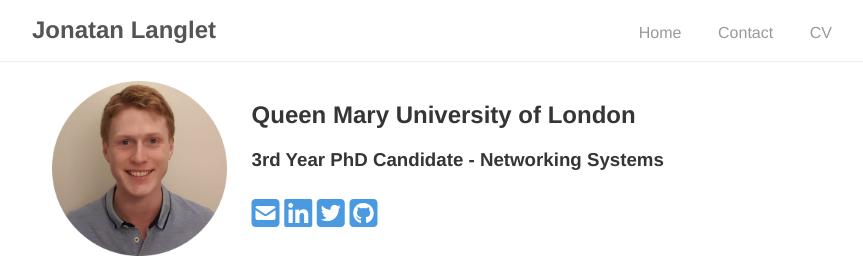
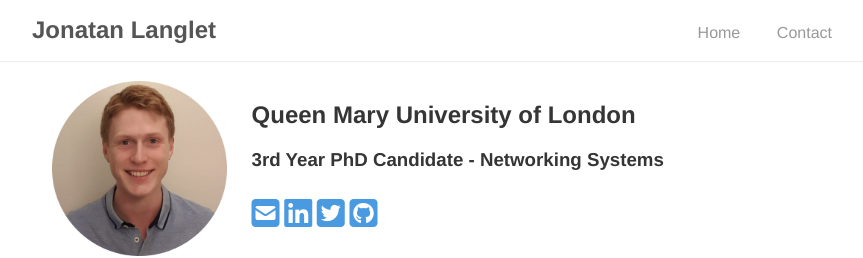
Before and after one commit to jonlanglet/jonlanglet.github.io, a Jekyll site: the page built from index.md, in a window 1280 px wide. Shown: the top 258 px of the page, without its empty margins (208-1071 px from the left). Built offline with Jekyll 4.4.1, drawn with Linux system fonts in a browser that asks for light colours; nearby versions of some CDN libraries; a style sheet for code colours, icons or effects is not loaded.

Commit message:
Remove CV

```diff
--- a/_includes/navigation.html
+++ b/_includes/navigation.html
@@ -7,7 +7,6 @@
       <li><a href="{{ site.baseurl }}/">Home</a></li>
       <!--<li><a href="{{ '/posts' | prepend: site.baseurl }}/">Posts</a></li>-->
       <li><a href="{{ '/contact' | prepend: site.baseurl }}/">Contact</a></li>
-      <li><a href="assets/Jonatan_Langlet_CV.pdf">CV</a></li>
       <!--<li><a href="{{ '/about' | prepend: site.baseurl }}">About</a></li>-->
     </ul>
   </div>
```
Also changed, not shown: 1 other file.
